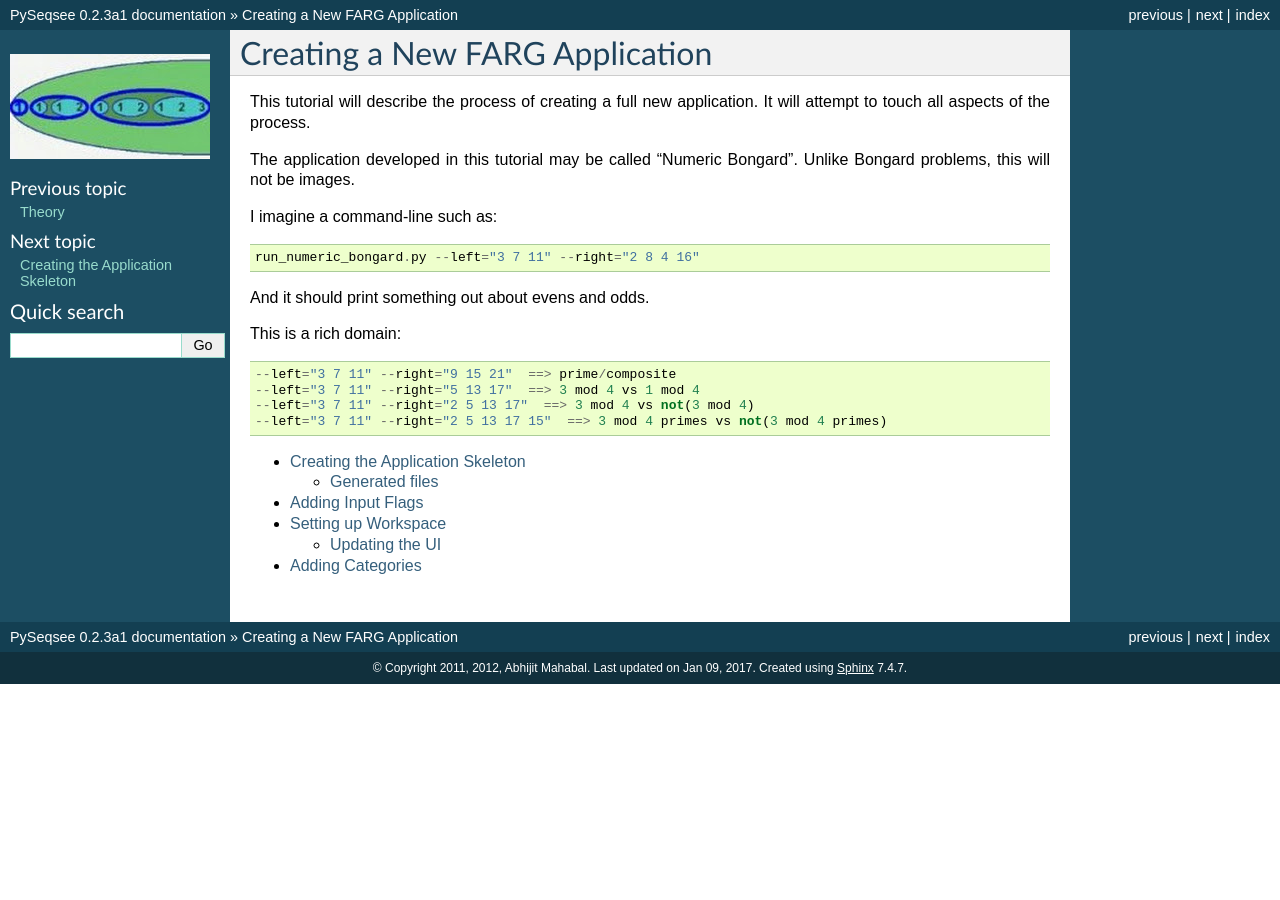
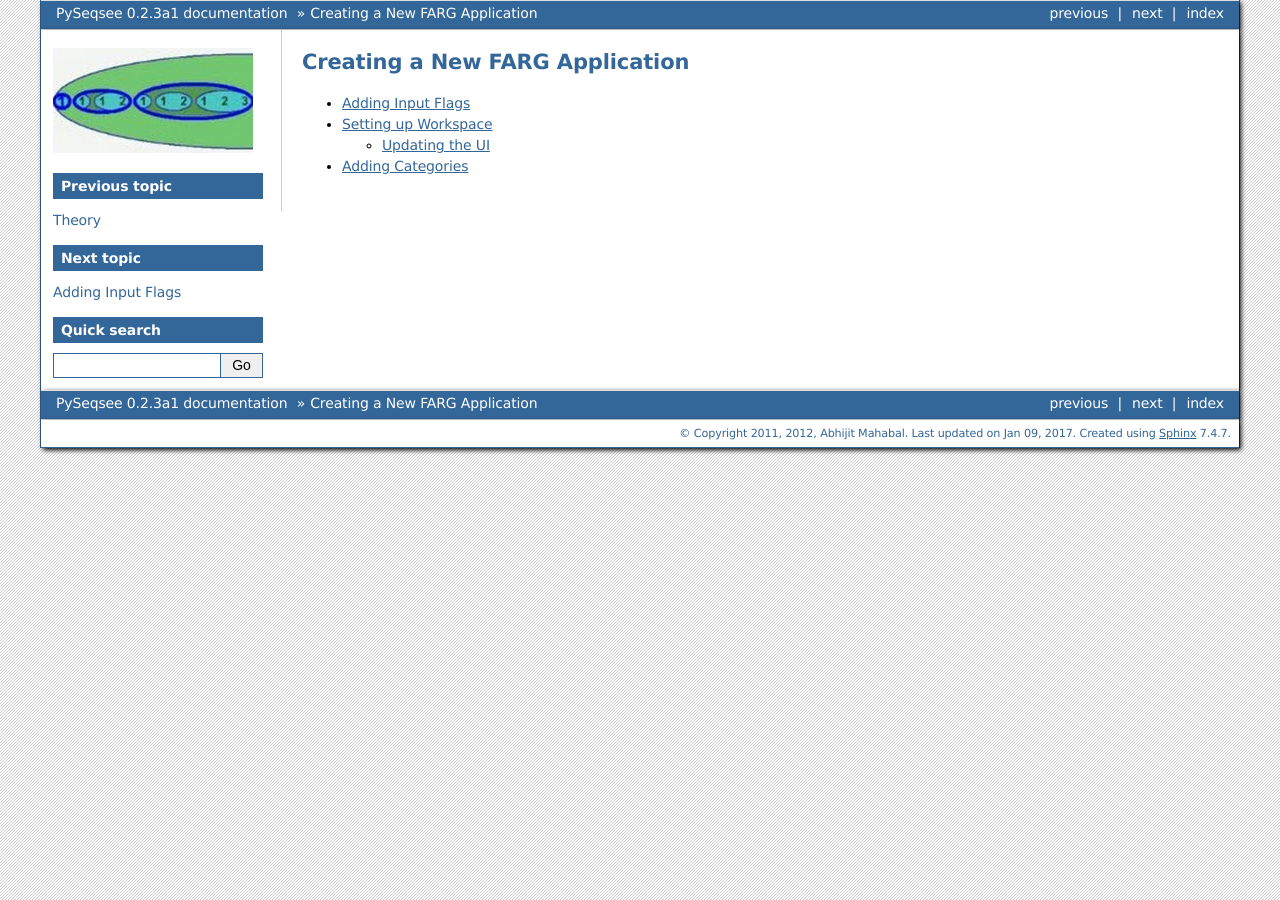
Before and after one commit to amahabal/PySeqsee, a Sphinx documentation site: the page built from docs/tutorial/tutorial_index.rst, in a window 1280 px wide. Built offline with Sphinx 7.4.7, drawn with Linux system fonts in a browser that asks for light colours; formulas are drawn with MathJax 3.

```diff
--- a/docs/conf.py
+++ b/docs/conf.py
@@ -31,7 +31,7 @@ extensions = ['sphinx.ext.autodoc',
               'sphinx.ext.imgmath',
               'sphinx.ext.viewcode',
               'sphinx.ext.napoleon']
-
+todo_include_todos = True
 # Add any paths that contain templates here, relative to this directory.
 templates_path = ['_templates']
 
@@ -99,7 +99,7 @@ pygments_style = 'sphinx'
 
 # The theme to use for HTML and HTML Help pages.  See the documentation for
 # a list of builtin themes.
-html_theme = 'classic'
+html_theme = 'bizstyle'
 
 # Theme options are theme-specific and customize the look and feel of a theme
 # further.  For a list of options available for each theme, see the
--- a/docs/index.rst
+++ b/docs/index.rst
@@ -31,6 +31,7 @@ from the domain-independent parts.
         *  :doc:`Overview <overview/overview_index>` Overview of the system.
         *  :doc:`How To <howto/howto_index>` Cookbook for basic things (including installation).
         *  :doc:`Theory <theory/theory_index>` Theory behind PySeqsee.
+        *  :doc:`Starting New App <new_app/new_app_index>` Spinning up a new app.
         *  :doc:`Tutorial <tutorial/tutorial_index>` Start here.
         *  :doc:`Developer Docs <developer/developer_index>` Source-code documentation.
         *  :doc:`Seqsee <seqsee/seqsee_index>` An application for extending sequences.
@@ -51,6 +52,7 @@ from the domain-independent parts.
    developer/developer_index
    seqsee/seqsee_index
    api/api_index
+   new_app/new_app_index
 
 ..  note::
 
--- a/docs/tutorial/tutorial_index.rst
+++ b/docs/tutorial/tutorial_index.rst
@@ -1,29 +1,9 @@
 Creating a New FARG Application
 ================================
-
-This tutorial will describe the process of creating a full new application. It will
-attempt to touch all aspects of the process.
-
-The application developed in this tutorial may be called "Numeric Bongard". Unlike
-Bongard problems, this will not be images.
-
-I imagine a command-line such as::
-
-  run_numeric_bongard.py --left="3 7 11" --right="2 8 4 16"
-
-And it should print something out about evens and odds.
-
-This is a rich domain::
-
-  --left="3 7 11" --right="9 15 21"  ==> prime/composite
-  --left="3 7 11" --right="5 13 17"  ==> 3 mod 4 vs 1 mod 4
-  --left="3 7 11" --right="2 5 13 17"  ==> 3 mod 4 vs not(3 mod 4)
-  --left="3 7 11" --right="2 5 13 17 15"  ==> 3 mod 4 primes vs not(3 mod 4 primes)
 
 .. toctree::
    :maxdepth: 2
 
-   running_create_app
    adding_input_flags
    setting_up_workspace
    adding_categories
```
Also changed, not shown: docs/howto/create_new_app.rst (deleted, +0 -20 lines), docs/howto/howto_index.rst (+6 -2 lines), docs/new_app/create_new_app.rst (added, +49 -0 lines), docs/new_app/new_app_index.rst (added, +56 -0 lines), docs/tutorial/running_create_app.rst (deleted, +0 -33 lines), 1 other file.
